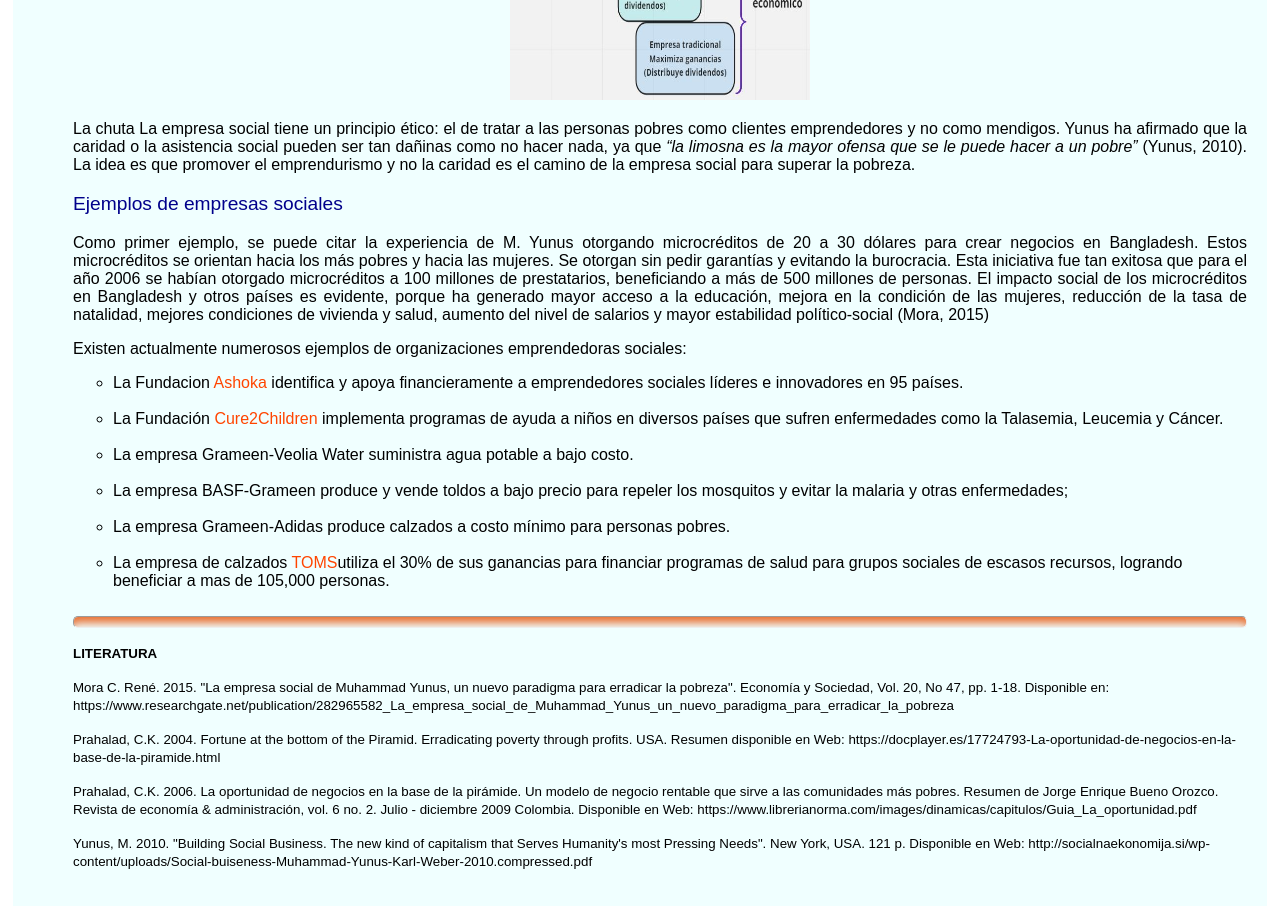
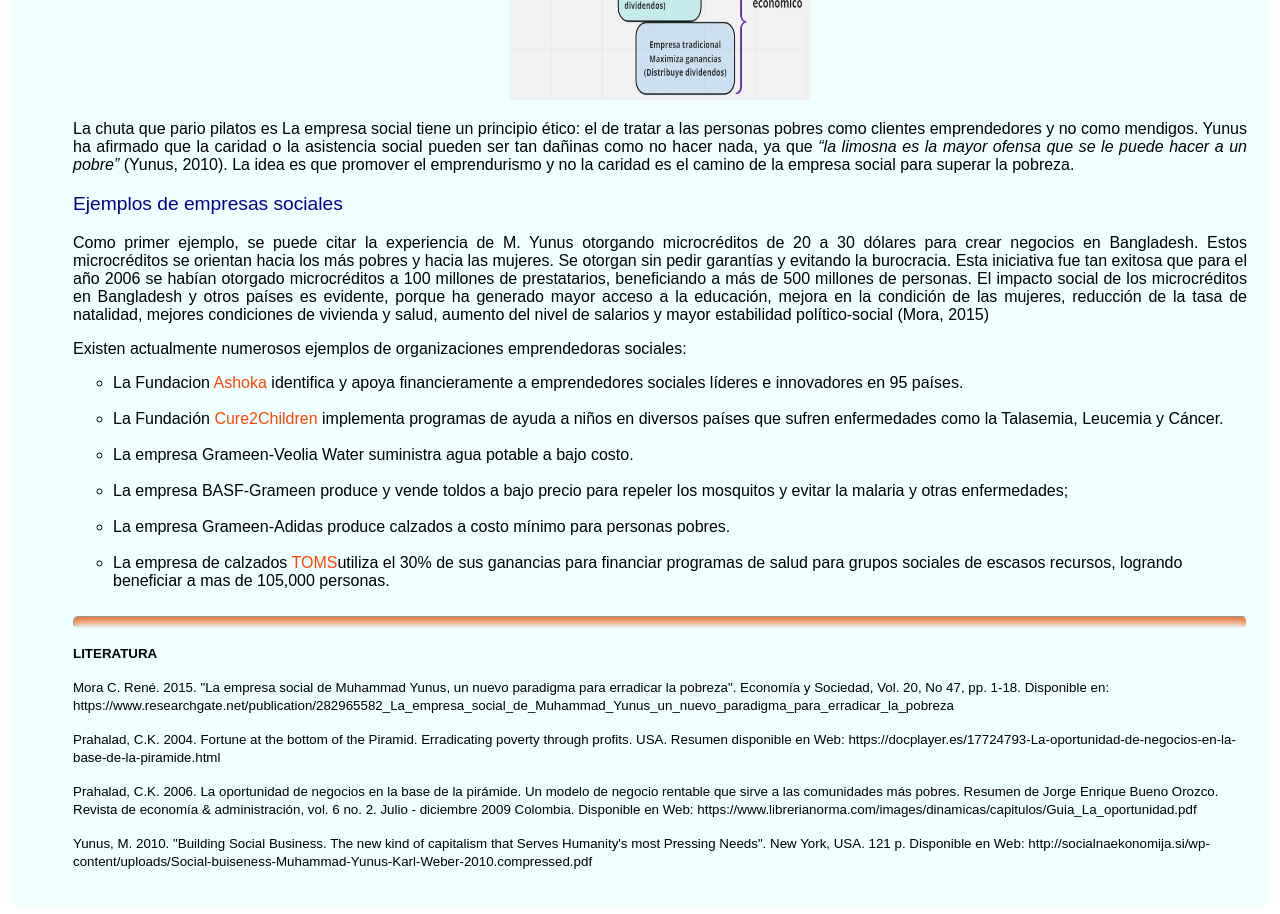
Before and after one commit to feragnov/test3, a plain HTML site: page index.html in a window 1280 px wide. Shown: the part 3340-4254 px from the top of the page. Drawn offline with Linux system fonts and the light colour scheme.

Commit message:
Update index.html

```diff
--- a/index.html
+++ b/index.html
@@ -185,7 +185,7 @@ hr.drop_shadow {
 
 <p style="text-align:center"> <img src="pictures/empresas3.jpg" alt="tipos de empresas" style="width:300px;height:450px;"> </p>
 
-<p style="text-align:justify"> La chuta La empresa social tiene un principio ético: el de tratar a las personas pobres como clientes emprendedores y no como mendigos. Yunus ha afirmado que la caridad o la asistencia social pueden ser tan dañinas como no hacer nada, ya que <i>“la limosna es la mayor ofensa que se le puede hacer a un pobre” </i> (Yunus, 2010). La idea es que promover el emprendurismo y no la caridad es el camino de la empresa social para superar la pobreza. </p>
+<p style="text-align:justify"> La chuta que pario pilatos es La empresa social tiene un principio ético: el de tratar a las personas pobres como clientes emprendedores y no como mendigos. Yunus ha afirmado que la caridad o la asistencia social pueden ser tan dañinas como no hacer nada, ya que <i>“la limosna es la mayor ofensa que se le puede hacer a un pobre” </i> (Yunus, 2010). La idea es que promover el emprendurismo y no la caridad es el camino de la empresa social para superar la pobreza. </p>
 
 <p style="color:darkblue; font-size:120%;"> Ejemplos de empresas sociales</p>
 
@@ -202,12 +202,7 @@ hr.drop_shadow {
     <li>La empresa de calzados <a href="https://www.toms.com/us/impact/report.html" target="_blank">TOMS</a>utiliza el 30% de sus ganancias para financiar programas de salud para grupos sociales de escasos recursos, logrando beneficiar a mas de 105,000 personas. </li><br>
 </ul>
 
-
-
-
 <hr class="drop_shadow" />
-
-
 
 <p> <small> <b> LITERATURA </b> </small> </p>
 
@@ -223,7 +218,5 @@ https://www.researchgate.net/publication/282965582_La_empresa_social_de_Muhammad
 
 
 
-
-
 </body>
 </html>
```
